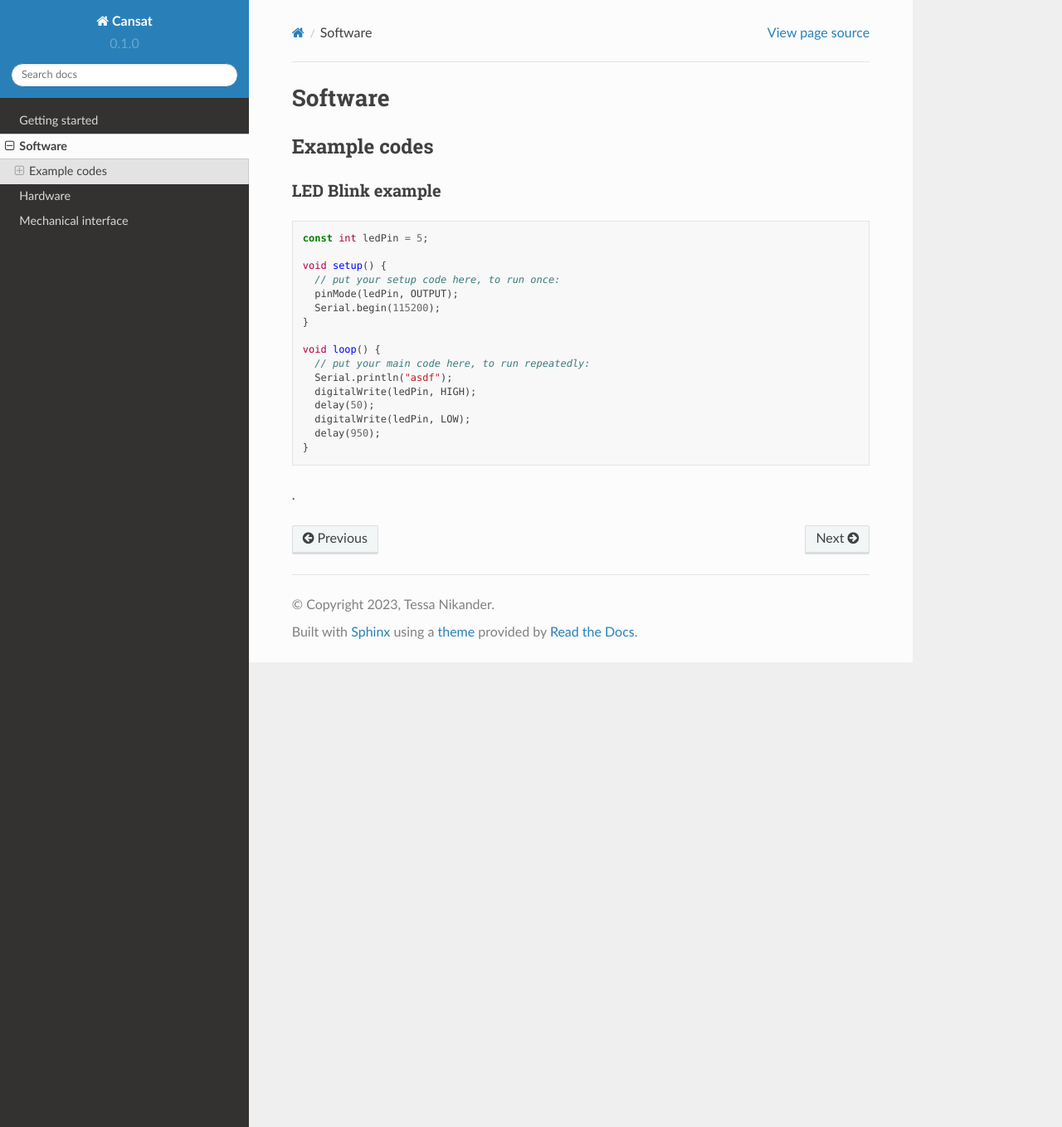
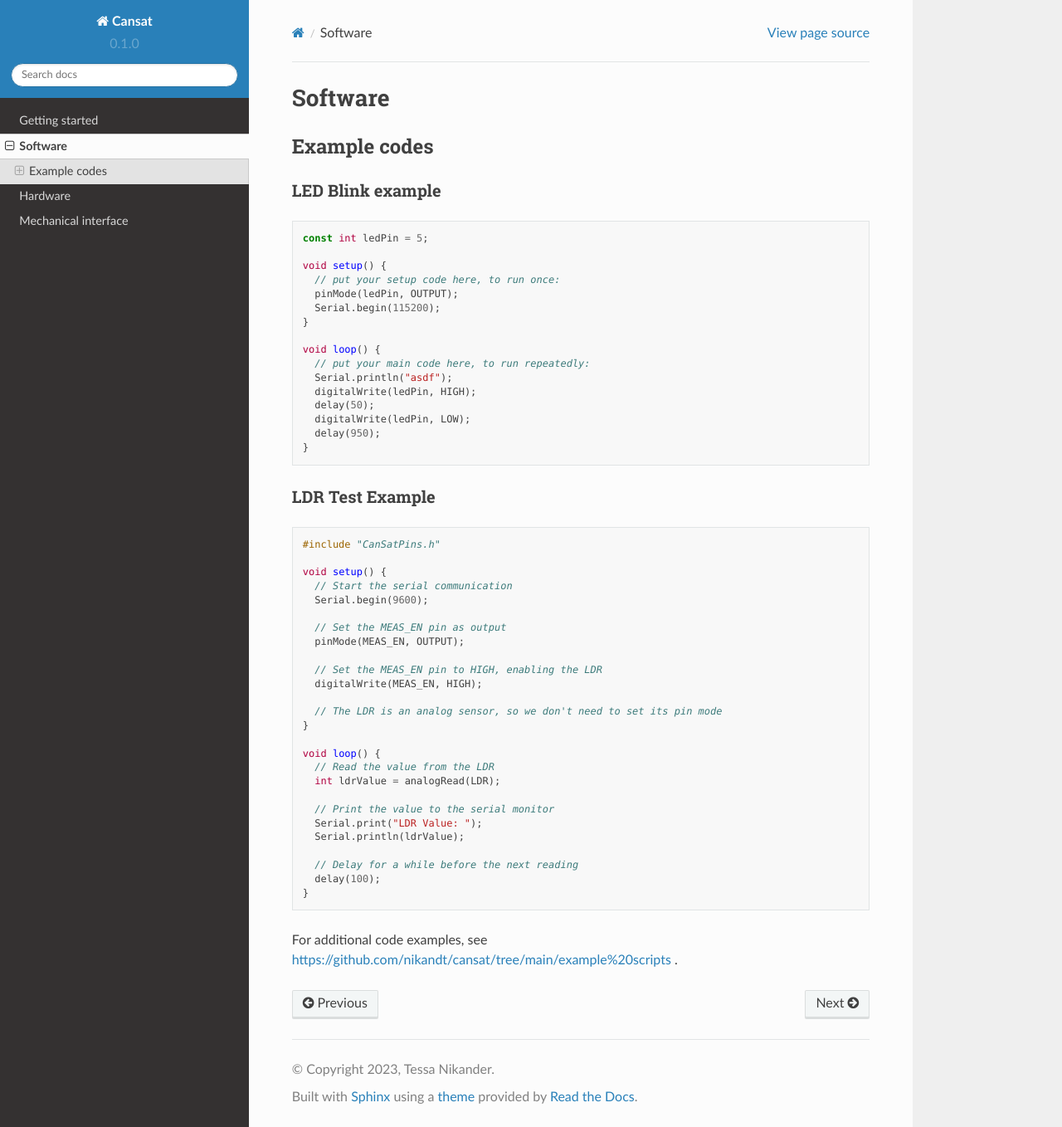
Before and after one commit to nikandt/cansat, a Sphinx documentation site: the page built from docs/source/software.rst, in a window 1280 px wide and 1358 px high. Shown: the whole window at 83% size. Built offline with Sphinx 7.4.7 and the Read the Docs theme 2.0.0, drawn with Linux system fonts in a browser that asks for light colours.

Commit message:
Add LDR example code to Software.rst

```diff
--- a/docs/source/getting_started.rst
+++ b/docs/source/getting_started.rst
@@ -30,7 +30,6 @@ Required Software
 
 * Arduino IDE: https://www.arduino.cc/en/software
 * ESP32 pack (available from Arduino IDE's Boards Manager from https://raw.githubusercontent.com/espressif/arduino-esp32/gh-pages/package_esp32_index.json )
-* CanSat software: https://github.com/nikandt/cansat
 
 Required Hardware
 *****************
--- a/docs/source/software.rst
+++ b/docs/source/software.rst
@@ -30,4 +30,38 @@ LED Blink example
 	  delay(950);
 	}
 
-.
+
+LDR Test Example
+****************
+
+.. code-block:: C++
+
+	#include "CanSatPins.h"
+
+	void setup() {
+	  // Start the serial communication
+	  Serial.begin(9600);
+
+	  // Set the MEAS_EN pin as output
+	  pinMode(MEAS_EN, OUTPUT);
+
+	  // Set the MEAS_EN pin to HIGH, enabling the LDR
+	  digitalWrite(MEAS_EN, HIGH);
+
+	  // The LDR is an analog sensor, so we don't need to set its pin mode
+	}
+
+	void loop() {
+	  // Read the value from the LDR
+	  int ldrValue = analogRead(LDR);
+
+	  // Print the value to the serial monitor
+	  Serial.print("LDR Value: ");
+	  Serial.println(ldrValue);
+
+	  // Delay for a while before the next reading
+	  delay(100);
+	}
+
+
+For additional code examples, see https://github.com/nikandt/cansat/tree/main/example%20scripts .
```
